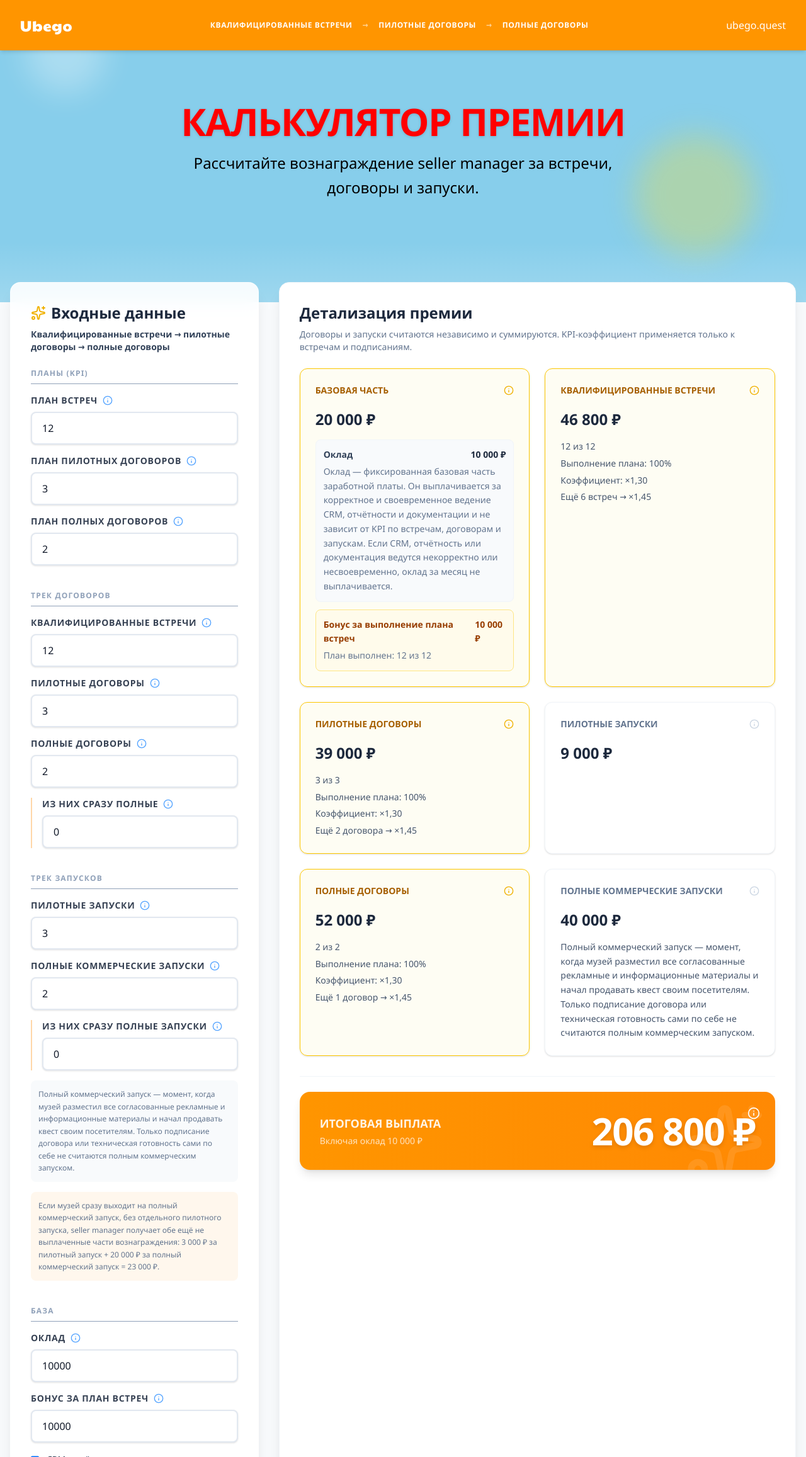
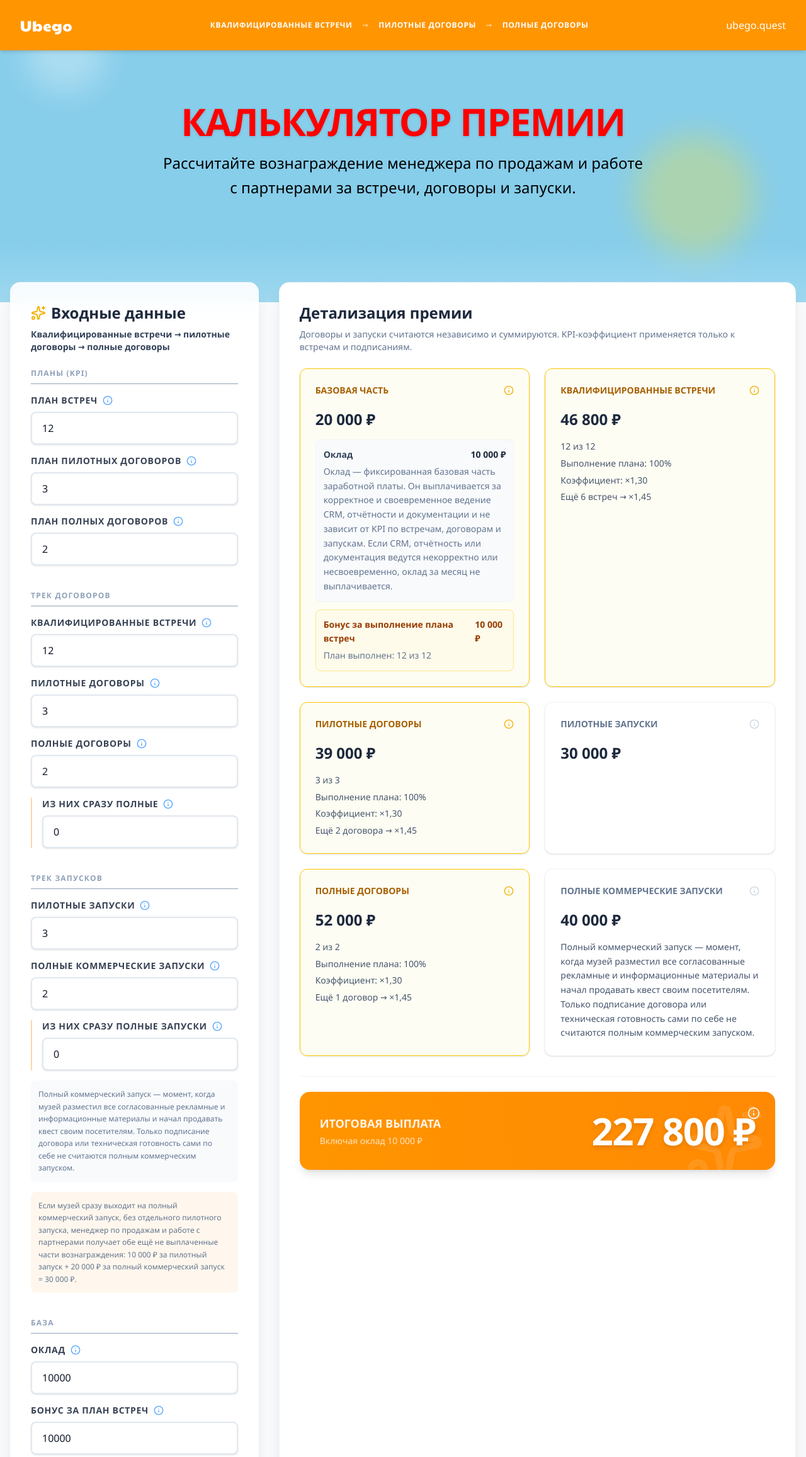
Before and after one commit to ubego/seller-partner-rewards, a Next.js app: page / in a window 1280 px wide. Shown: the top 2314 px of the page at 63% size. Built offline with nearby package versions, Linux system fonts and the light colour scheme.

Commit message:
feat: increase pilot launch reward to 10000 rub; use Russian job title for seller manager

```diff
--- a/src/components/Calculator.tsx
+++ b/src/components/Calculator.tsx
@@ -18,7 +18,7 @@ import { Tooltip } from '@/components/ui/Tooltip';
 import { KpiProgress } from '@/components/KpiProgress';
 
 const DIRECT_FULL_LAUNCH_HINT =
-  'Если музей сразу выходит на полный коммерческий запуск, без отдельного пилотного запуска, seller manager получает обе ещё не выплаченные части вознаграждения: 3 000 ₽ за пилотный запуск + 20 000 ₽ за полный коммерческий запуск = 23 000 ₽.';
+  'Если музей сразу выходит на полный коммерческий запуск, без отдельного пилотного запуска, менеджер по продажам и работе с партнерами получает обе ещё не выплаченные части вознаграждения: 10 000 ₽ за пилотный запуск + 20 000 ₽ за полный коммерческий запуск = 30 000 ₽.';
 
 const FULL_LAUNCH_DEFINITION =
   'Полный коммерческий запуск — момент, когда музей разместил все согласованные рекламные и информационные материалы и начал продавать квест своим посетителям. Только подписание договора или техническая готовность сами по себе не считаются полным коммерческим запуском.';
@@ -216,7 +216,7 @@ export default function Calculator() {
                 name="pilotLaunches"
                 value={inputs.pilotLaunches}
                 onChange={handleChange}
-                hint="Операционный пилотный запуск: квест можно продавать по пилотной модели. Фиксированно 3 000 ₽, без KPI."
+                hint="Операционный пилотный запуск: квест можно продавать по пилотной модели. Фиксированно 10 000 ₽, без KPI."
               />
               <InputField
                 label="Полные коммерческие запуски"
--- a/src/components/Hero.tsx
+++ b/src/components/Hero.tsx
@@ -33,7 +33,7 @@ export default function Hero() {
           transition={{ duration: 0.8, delay: 0.2, ease: "easeOut" }}
           className="text-lg md:text-2xl text-[var(--ubego-text-primary)] font-medium max-w-3xl mx-auto leading-relaxed"
         >
-          Рассчитайте вознаграждение seller manager за встречи, договоры и запуски.
+          Рассчитайте вознаграждение менеджера по продажам и работе с партнерами за встречи, договоры и запуски.
         </motion.p>
       </div>
 
--- a/src/lib/calculator.ts
+++ b/src/lib/calculator.ts
@@ -2,7 +2,7 @@ import { CalculatorInputs, CalculatorResults, KpiBreakdown, NextCoefficientStep
 
 export const MEETING_REWARD_RATE = 3000;
 export const PILOT_CONTRACT_RATE = 10000;
-export const PILOT_LAUNCH_RATE = 3000;
+export const PILOT_LAUNCH_RATE = 10000;
 export const FULL_CONTRACT_RATE = 20000;
 export const FULL_LAUNCH_RATE = 20000;
 export const MEETINGS_KPI_BONUS = 10000;
```
Also changed, not shown: 2 other files (tests, documents, lock files or other folders).
